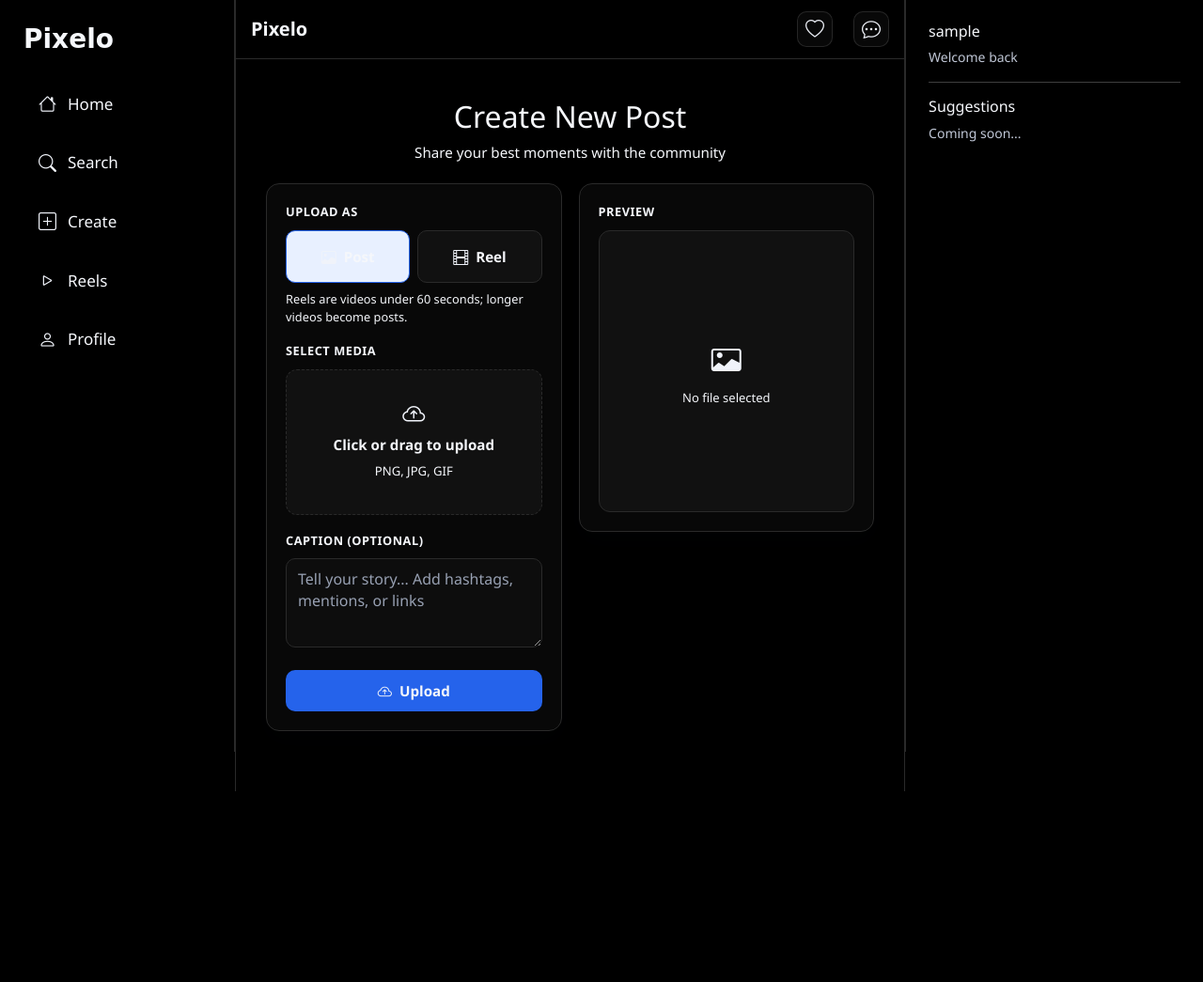
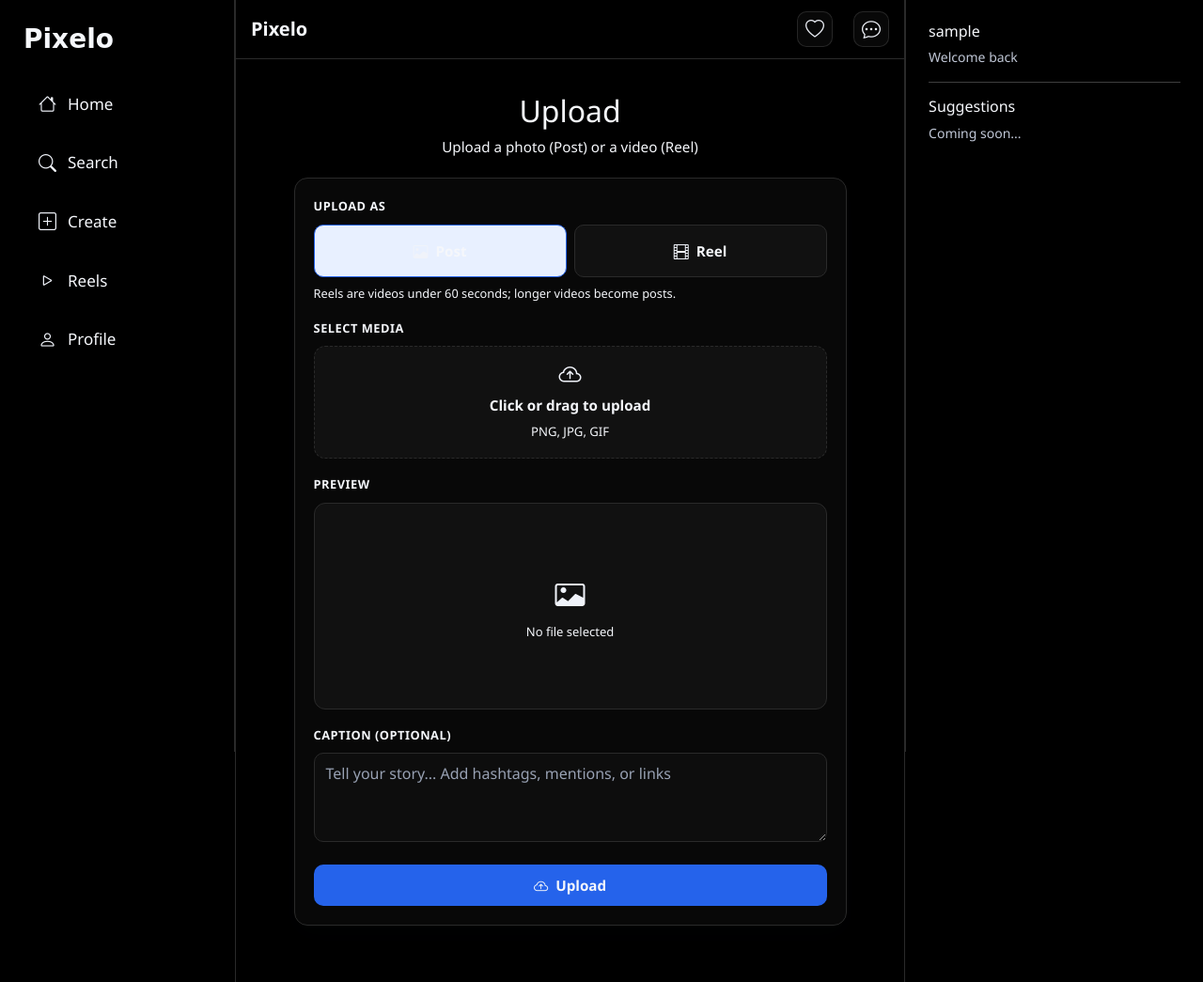
Before and after one commit to Prashant0118/pixelo_app, a Django app: page /upload/ in a window 1280 px wide. Shown: the whole page at 94% size. Before the commit the page ends 842 px from the top, so only its background shows below. Run offline with Django 5.2, Linux system fonts and the light colour scheme; the visitor is signed in with stand-in values (Sample User, id 1); data that the repository does not hold is empty; some libraries are stand-ins or nearby versions.

Commit message:
update website

```diff
--- a/myapp/templates/notification.html
+++ b/myapp/templates/notification.html
@@ -40,9 +40,9 @@
                                     <a href="{{ n.target_url }}" class="notif-preview">
                                         {% with media_url=n.post.media_url %}
                                         {% if media_url %}
-                                            {% if n.post.type == "reel" %}
+                                            {% if n.post.is_video or n.post.type == "reel" %}
                                                 <video muted playsinline preload="metadata">
-                                                    <source src="{{ media_url }}">
+                                                    <source src="{{ media_url }}" type="video/mp4">
                                                 </video>
                                             {% else %}
                                                 <img src="{{ media_url }}" alt="post preview">
--- a/myapp/templates/upload.html
+++ b/myapp/templates/upload.html
@@ -53,7 +53,7 @@ window.addEventListener('unhandledrejection', (event) => {
 <!-- Fallback styles in case CDN CSS fails due to Tracking Prevention -->
 <style>
   :root {
-    --upload-bg: var(--bs-body-bg, #f4f7fb);
+    --upload-bg: var(--bs-body-bg, #0b0f14);
     --upload-card: var(--surface, #ffffff);
     --upload-card-soft: var(--surface-2, #f8fafc);
     --upload-border: var(--border, #d6dde8);
@@ -69,8 +69,8 @@ window.addEventListener('unhandledrejection', (event) => {
   }
 
   .upload-page-wrapper {
-    max-width: 980px;
-    margin: 28px auto 40px;
+    max-width: 620px;
+    margin: 22px auto 36px;
     padding: 0 16px;
   }
 
@@ -92,10 +92,7 @@ window.addEventListener('unhandledrejection', (event) => {
   }
 
   .upload-main-container {
-    display: grid;
-    gap: 18px;
-    grid-template-columns: 1fr 1fr;
-    align-items: start;
+    display: block;
   }
 
   .upload-form-section,
@@ -179,7 +176,7 @@ window.addEventListener('unhandledrejection', (event) => {
   }
 
   .file-input-label {
-    min-height: 155px;
+    min-height: 120px;
     border: 1.5px dashed var(--upload-border);
     border-radius: 12px;
     background: var(--upload-card-soft);
@@ -265,7 +262,7 @@ window.addEventListener('unhandledrejection', (event) => {
   }
 
   .preview-placeholder {
-    min-height: 300px;
+    min-height: 220px;
     border-radius: 12px;
     border: 1px solid var(--upload-border);
     background: var(--upload-card-soft);
@@ -429,15 +426,15 @@ window.addEventListener('unhandledrejection', (event) => {
 
   @media (max-width: 860px) {
     .upload-main-container {
-      grid-template-columns: 1fr;
+      display: block;
     }
   }
 </style>
 
 <div class="upload-page-wrapper">
   <div class="upload-header">
-    <h1>Create New Post</h1>
-    <p>Share your best moments with the community</p>
+    <h1>Upload</h1>
+    <p>Upload a photo (Post) or a video (Reel)</p>
   </div>
 
   {% if error %}
@@ -447,7 +444,6 @@ window.addEventListener('unhandledrejection', (event) => {
   {% endif %}
 
   <div class="upload-main-container">
-    <!-- Left Section: Form -->
     <div class="upload-form-section">
       <form method="POST" enctype="multipart/form-data" id="simpleUploadForm">
         {% csrf_token %}
@@ -487,6 +483,39 @@ window.addEventListener('unhandledrejection', (event) => {
           </div>
         </div>
 
+        <!-- Simple inline preview -->
+        <div class="form-group">
+          <span class="form-label">Preview</span>
+          <div class="preview-placeholder" id="previewContainer">
+            <div class="preview-placeholder-icon"><i class="bi bi-card-image"></i></div>
+            <span style="font-size: 13px; font-weight: 500; color: var(--upload-text);">No file selected</span>
+          </div>
+
+          <div class="preview-info" id="previewInfo" style="display: none;">
+            <div class="preview-info-item">
+              <span class="preview-info-label">Name</span>
+              <span class="preview-info-value" id="previewName" title="">-</span>
+            </div>
+            <div class="preview-info-item">
+              <span class="preview-info-label">Size</span>
+              <span class="preview-info-value" id="previewSize">-</span>
+            </div>
+            <div class="preview-info-item">
+              <span class="preview-info-label">Type</span>
+              <span class="preview-info-value" id="previewType">-</span>
+            </div>
+            <div class="preview-info-item" id="previewDurationItem" style="display: none;">
+              <span class="preview-info-label">Duration</span>
+              <span class="preview-info-value" id="previewDuration">-</span>
+            </div>
+            <div class="preview-actions">
+              <button type="button" class="remove-file-btn" id="removeFileBtn">
+                <i class="bi bi-trash"></i> Remove
+              </button>
+            </div>
+          </div>
+        </div>
+
         <!-- Message Box -->
         <div id="message" class="message-box"></div>
 
@@ -515,41 +544,6 @@ window.addEventListener('unhandledrejection', (event) => {
           <span class="submit-btn-text">Upload</span>
         </button>
       </form>
-    </div>
-
-    <!-- Right Section: Preview -->
-    <div class="preview-section">
-      <div>
-        <span class="form-label">Preview</span>
-        <div class="preview-placeholder" id="previewContainer">
-          <div class="preview-placeholder-icon"><i class="bi bi-card-image"></i></div>
-          <span style="font-size: 13px; font-weight: 500; color: var(--upload-text);">No file selected</span>
-        </div>
-      </div>
-
-      <div class="preview-info" id="previewInfo" style="display: none;">
-        <div class="preview-info-item">
-          <span class="preview-info-label">Name</span>
-          <span class="preview-info-value" id="previewName" title="">-</span>
-        </div>
-        <div class="preview-info-item">
-          <span class="preview-info-label">Size</span>
-          <span class="preview-info-value" id="previewSize">-</span>
-        </div>
-        <div class="preview-info-item">
-          <span class="preview-info-label">Type</span>
-          <span class="preview-info-value" id="previewType">-</span>
-        </div>
-        <div class="preview-info-item" id="previewDurationItem" style="display: none;">
-          <span class="preview-info-label">Duration</span>
-          <span class="preview-info-value" id="previewDuration">-</span>
-        </div>
-        <div class="preview-actions">
-          <button type="button" class="remove-file-btn" id="removeFileBtn">
-            <i class="bi bi-trash"></i> Remove
-          </button>
-        </div>
-      </div>
     </div>
   </div>
 </div>
```
Also changed, not shown: myapp/static/css/reels.css (+24 -7 lines), myapp/templates/reels.html (+32 -1 lines), myapp/static/images/default.png.
